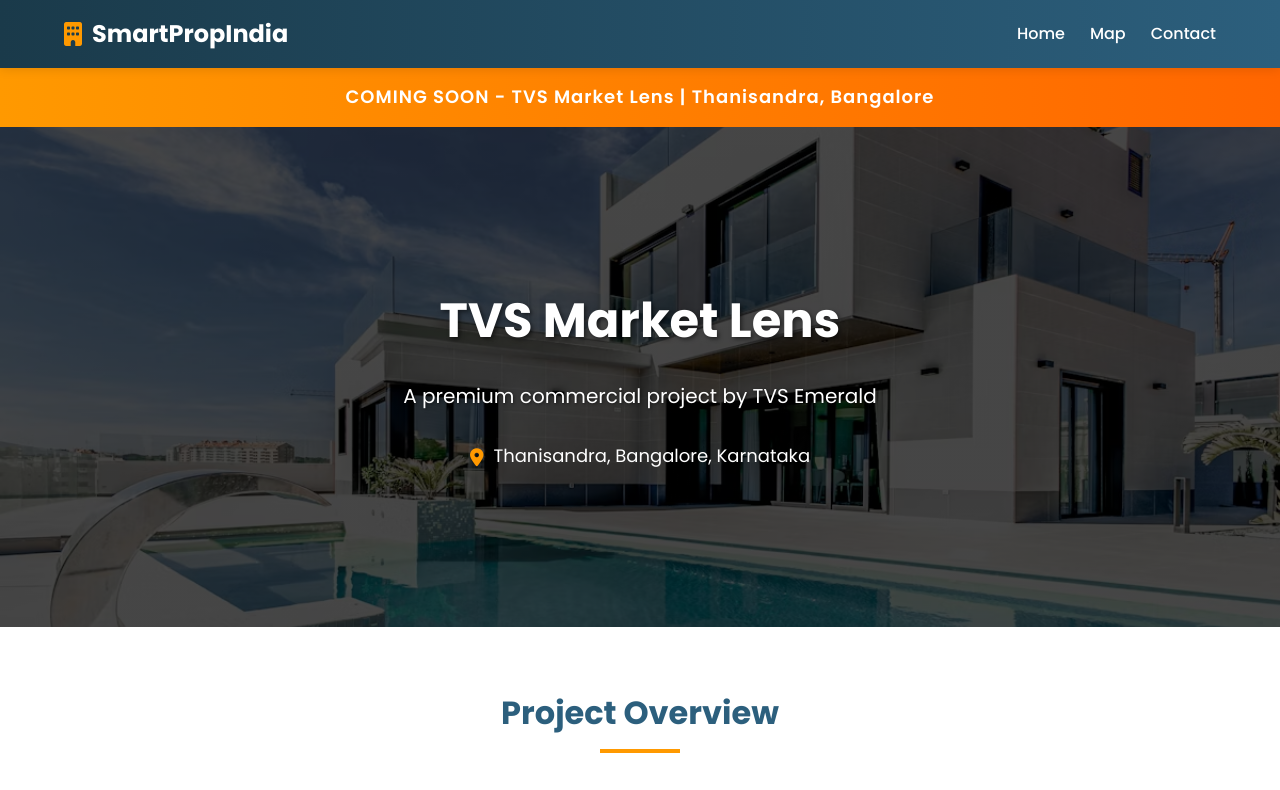
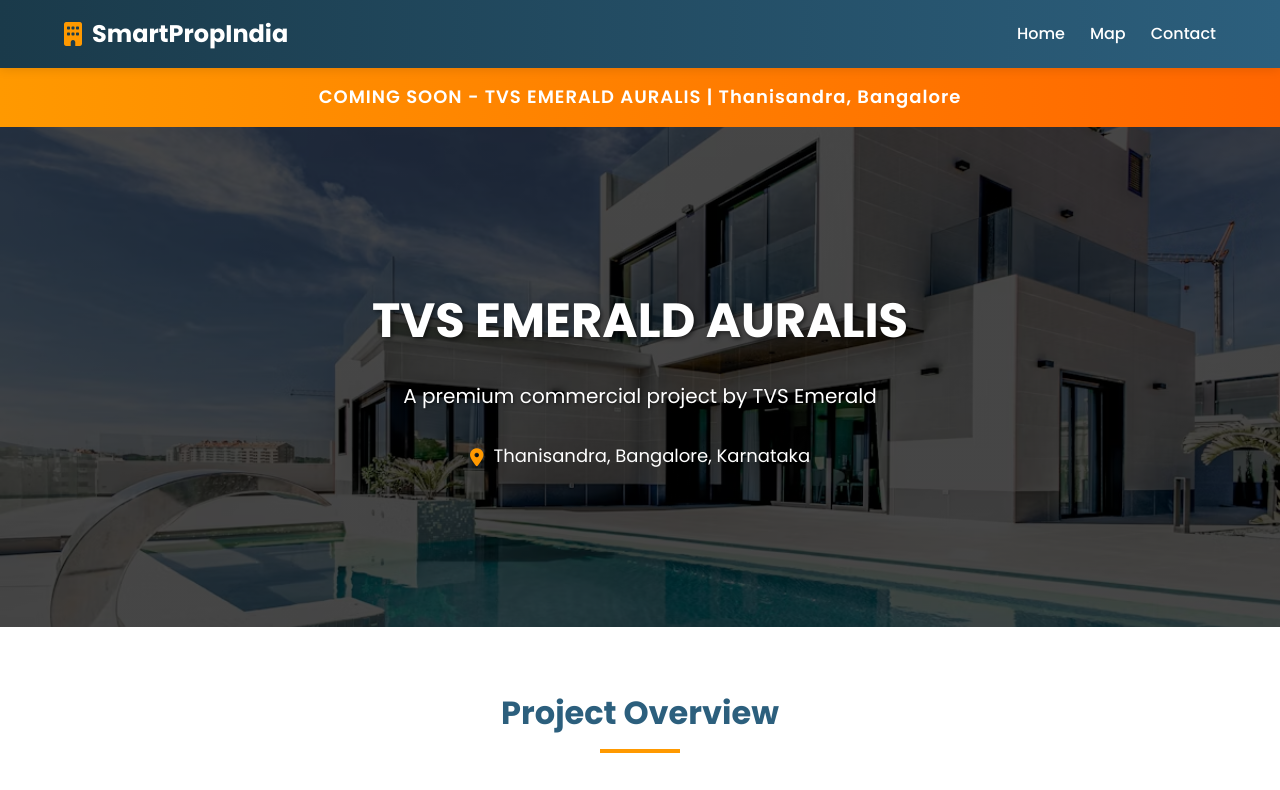
Before and after one commit to kajalprajapati7451/Tvs-Emerald-Auralis, a plain HTML site: page index.html in a window 1280 px wide. Shown: the top 790 px of the page. Drawn offline with Linux system fonts and the light colour scheme.

Commit message:
Initial Commit

```diff
--- a/index.html
+++ b/index.html
@@ -34,14 +34,14 @@
     <!-- Coming Soon Banner -->
     <div class="coming-soon">
         <div class="container">
-            <p>COMING SOON - TVS Market Lens | Thanisandra, Bangalore</p>
+            <p>COMING SOON - TVS EMERALD AURALIS | Thanisandra, Bangalore</p>
         </div>
     </div>
 
     <!-- Hero Section -->
     <section class="hero">
         <div class="hero-content">
-            <h1>TVS Market Lens</h1>
+            <h1>TVS EMERALD AURALIS</h1>
             <p>A premium commercial project by TVS Emerald</p>
             <div class="location">
                 <i class="fas fa-map-marker-alt"></i>
```
